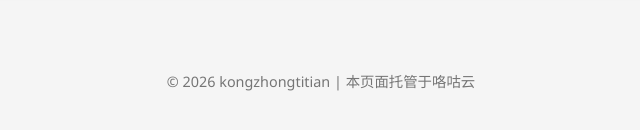
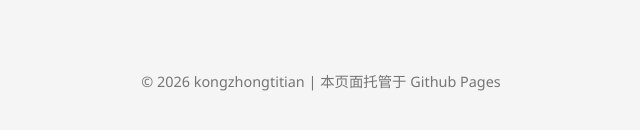
Before and after one commit to kongzhongtitians/kongzhongtitians.github.io, a plain HTML site: page wiki/exura/home.html in a window 1280 px wide. Shown: the part 596-726 px from the top of the page, 319-959 px from the left. Drawn offline with Linux system fonts and the light colour scheme.

Commit message:
Update home.html with new content and styling

```diff
--- a/wiki/exura/home.html
+++ b/wiki/exura/home.html
@@ -152,7 +152,7 @@
 
     <footer>
         <div class="container">
-            <p>© 2026 kongzhongtitian | 本页面托管于咯咕云</p>
+            <p>© 2026 kongzhongtitian | 本页面托管于 Github Pages</p>
         </div>
     </footer>
 </body>
```
